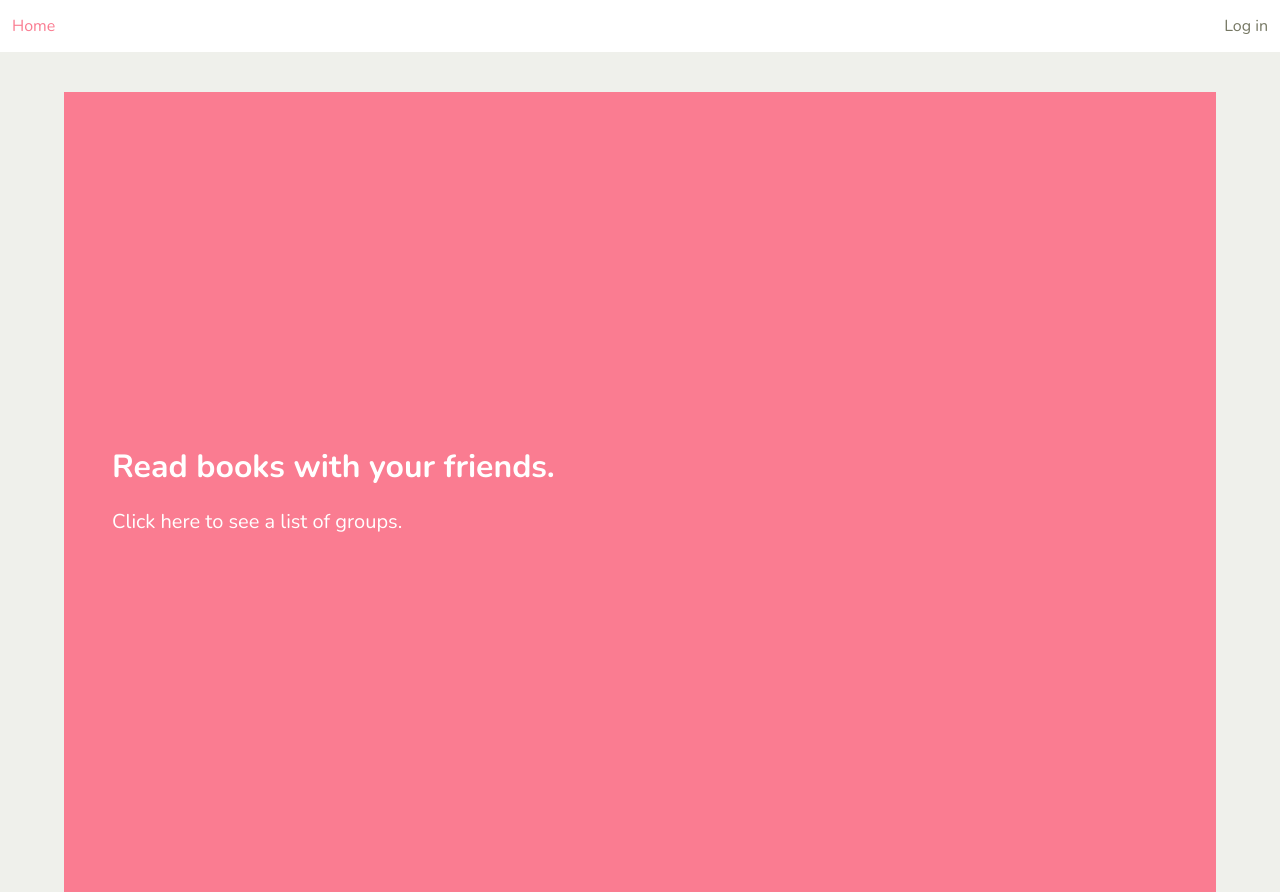
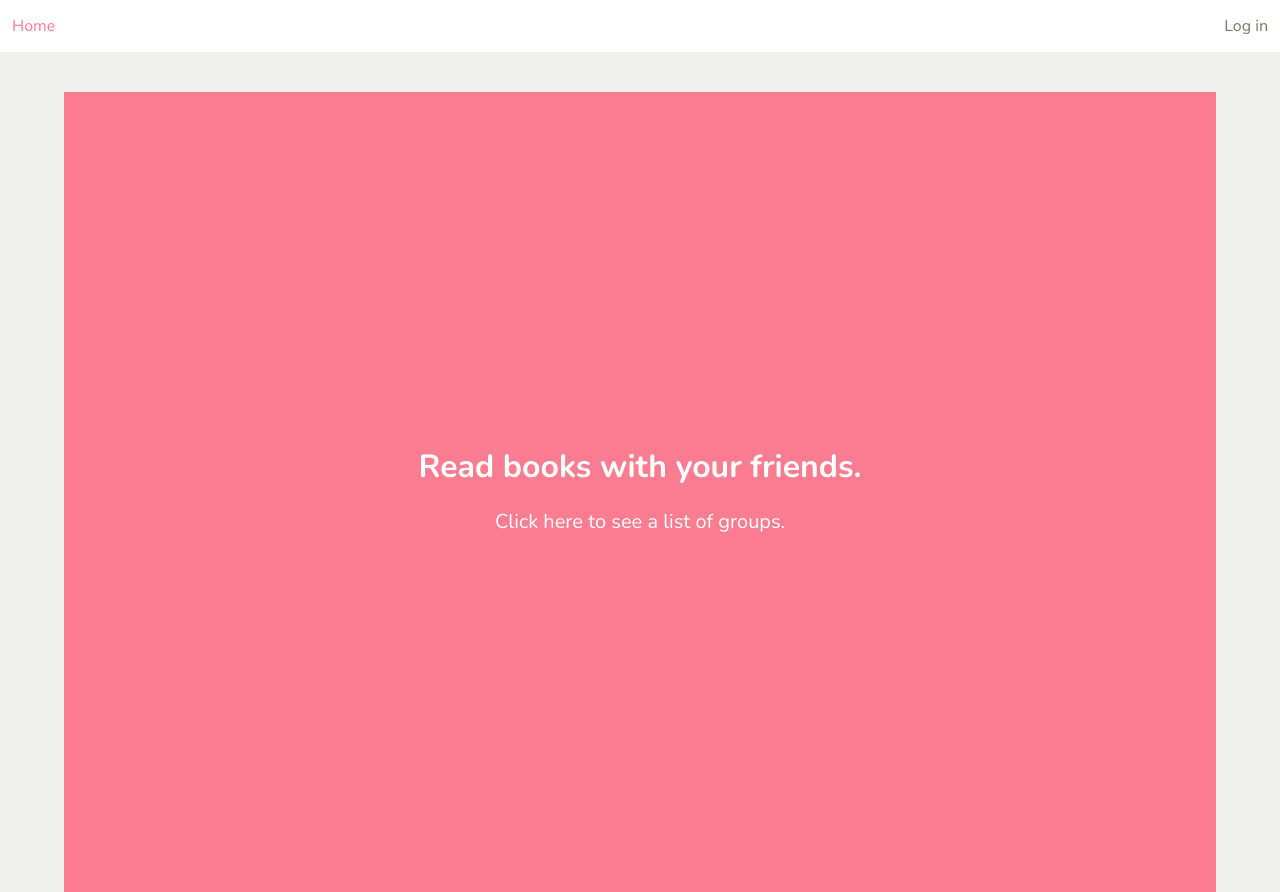
Before and after one commit to mythmakerseven/groupread, a React (Create React App) app in the folder frontend/: page /group/create in a window 1280 px wide. Built offline with nearby package versions, Linux system fonts and the light colour scheme; the HTML template or start-up script is replaced by a standard one.

Commit message:
switch to importing all of bulma instead of pieces

```diff
--- a/frontend/src/App.scss
+++ b/frontend/src/App.scss
@@ -25,16 +25,4 @@ $control-border-width: 2px;
 // $input-border-color: transparent;
 // $input-shadow: none;
 
-@import '../../node_modules/bulma/sass/utilities/_all.sass';
-@import '../../node_modules/bulma/sass/base/_all.sass';
-@import '../../node_modules/bulma/sass/elements/button.sass';
-@import '../../node_modules/bulma/sass/elements/container.sass';
-@import '../../node_modules/bulma/sass/elements/table.sass';
-@import '../../node_modules/bulma/sass/elements/title.sass';
-@import '../../node_modules/bulma/sass/elements/box.sass';
-@import '../../node_modules/bulma/sass/form/_all.sass';
-@import '../../node_modules/bulma/sass/components/navbar.sass';
-@import '../../node_modules/bulma/sass/components/modal.sass';
-@import '../../node_modules/bulma/sass/components/media.sass';
-@import '../../node_modules/bulma/sass/components/tabs.sass';
-@import '../../node_modules/bulma/sass/layout/_all.sass';
+@import '../../node_modules/bulma/bulma.sass'
--- a/frontend/src/components/GroupView.js
+++ b/frontend/src/components/GroupView.js
@@ -117,11 +117,7 @@ const GroupView = () => {
       <h1 className='title'>{displayMembers(members)}</h1>
       <h1 className='title'>{group.bookTitle}</h1>
       <h1 className='subtitle' as='h3'>by {group.bookAuthor}</h1>
-      <div className='columns is-multiline -is-mobile'>
-        <div className='column is-one-quarter'>
-          <img className='image is-square' src={`https://covers.openlibrary.org/b/olid/${group.bookOLID}-M.jpg`} />
-        </div>
-      </div>
+      <img className='image' src={`https://covers.openlibrary.org/b/olid/${group.bookOLID}-M.jpg`} />
       <div>
       </div>
       <h1 className='title'>Posts</h1>
--- a/frontend/src/components/OpenLibraryResults.js
+++ b/frontend/src/components/OpenLibraryResults.js
@@ -7,7 +7,7 @@ import PropTypes from 'prop-types'
 
 
 const OpenLibraryResults = ({ queryTitle, queryAuthor, queryIsbn, open, setOpen }) => {
-  const [results, setResults] = useState([])
+  const [results, setResults] = useState(null)
 
   const dispatch = useDispatch()
 
@@ -24,10 +24,16 @@ const OpenLibraryResults = ({ queryTitle, queryAuthor, queryIsbn, open, setOpen
   useEffect(async () => {
     if (open) {
       const searchUrl = queryOL(queryTitle, queryAuthor, queryIsbn)
+      console.log(searchUrl)
+      // avoid querying OL's servers with empty searches
+      if (searchUrl === 'https://openlibrary.org/search.json?') {
+        return setResults([])
+      }
+
       const resultsObject = await axios.get(searchUrl)
-      setResults(resultsObject.data.docs)
+      return setResults(resultsObject.data.docs)
     } else {
-      setResults([])
+      return setResults(null)
     }
   }, [open])
 
@@ -41,10 +47,12 @@ const OpenLibraryResults = ({ queryTitle, queryAuthor, queryIsbn, open, setOpen
   }
 
   const displayResults = results => {
-    // TODO: the switch to Bulma broke this loading placeholder, find suitable reimplementation
-    // TODO: handle loading differently for searches with 0 results
+    if (!results) {
+      return <p className='subtitle'>loading...</p>
+    }
+
     if (results.length === 0) {
-      return null
+      return <p className='subtitle'>No results found</p>
     }
 
     return results.map(r =>
@@ -56,8 +64,8 @@ const OpenLibraryResults = ({ queryTitle, queryAuthor, queryIsbn, open, setOpen
         </figure>
         <div className='media-content'>
           <div className='content'>
-            <h1 className='title'>{r.title}</h1>
-            <h1 className='subtitle'>{r.author_name}</h1>
+            <p className='title'>{r.title}</p>
+            <p className='subtitle'>{r.author_name}</p>
           </div>
         </div>
         <div className='media-right'>
@@ -73,14 +81,20 @@ const OpenLibraryResults = ({ queryTitle, queryAuthor, queryIsbn, open, setOpen
     )
   }
 
+  // const closeButton =
+  //   <svg xmlns="http://www.w3.org/2000/svg" width="16" height="16" fill="currentColor" className="icon bi bi-x-circle " aria-label='close' viewBox="0 0 16 16" onClick={() => setOpen(false)}>
+  //     <path d="M8 15A7 7 0 1 1 8 1a7 7 0 0 1 0 14zm0 1A8 8 0 1 0 8 0a8 8 0 0 0 0 16z"/>
+  //     <path d="M4.646 4.646a.5.5 0 0 1 .708 0L8 7.293l2.646-2.647a.5.5 0 0 1 .708.708L8.707 8l2.647 2.646a.5.5 0 0 1-.708.708L8 8.707l-2.646 2.647a.5.5 0 0 1-.708-.708L7.293 8 4.646 5.354a.5.5 0 0 1 0-.708z"/>
+  //   </svg>
+
   return (
-    <div className={open ? 'modal is-active has-background-light' : 'modal has-background-light'}>
+    <div className={open ? 'modal is-active' : 'modal'}>
       <div className='modal-background' onClick={() => setOpen(false)} />
       <div className='modal-card'>
         <header className='modal-card-head'>
           <p className='modal-card-title'>Find a Book</p>
           {/* TODO: add an icon for the close button*/}
-          <button className='delete' type='button' aria-label='close' onClick={() => setOpen(false)}>X</button>
+          <button className="delete" aria-label="close"></button>
         </header>
         <section className='modal-card-body'>
           {displayResults(results)}
--- a/package.json
+++ b/package.json
@@ -18,6 +18,7 @@
     "@hookform/error-message": "0.0.5",
     "axios": "^0.21.1",
     "bcrypt": "^5.0.0",
+    "bootstrap-icons": "^1.3.0",
     "bulma": "^0.9.1",
     "cors": "^2.8.5",
     "dotenv": "^8.2.0",
```
Also changed, not shown: 1 other file (tests, documents, lock files or other folders).
